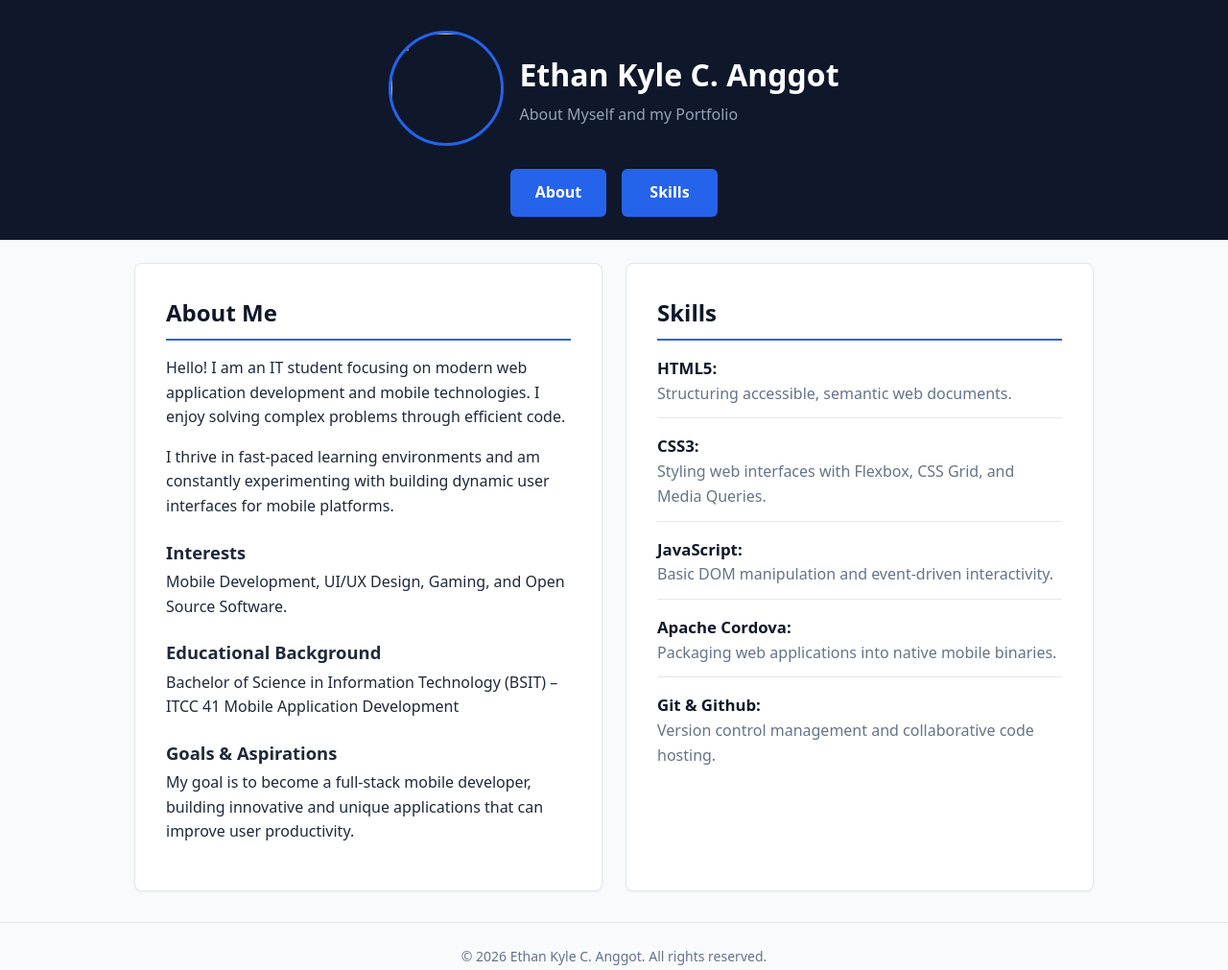
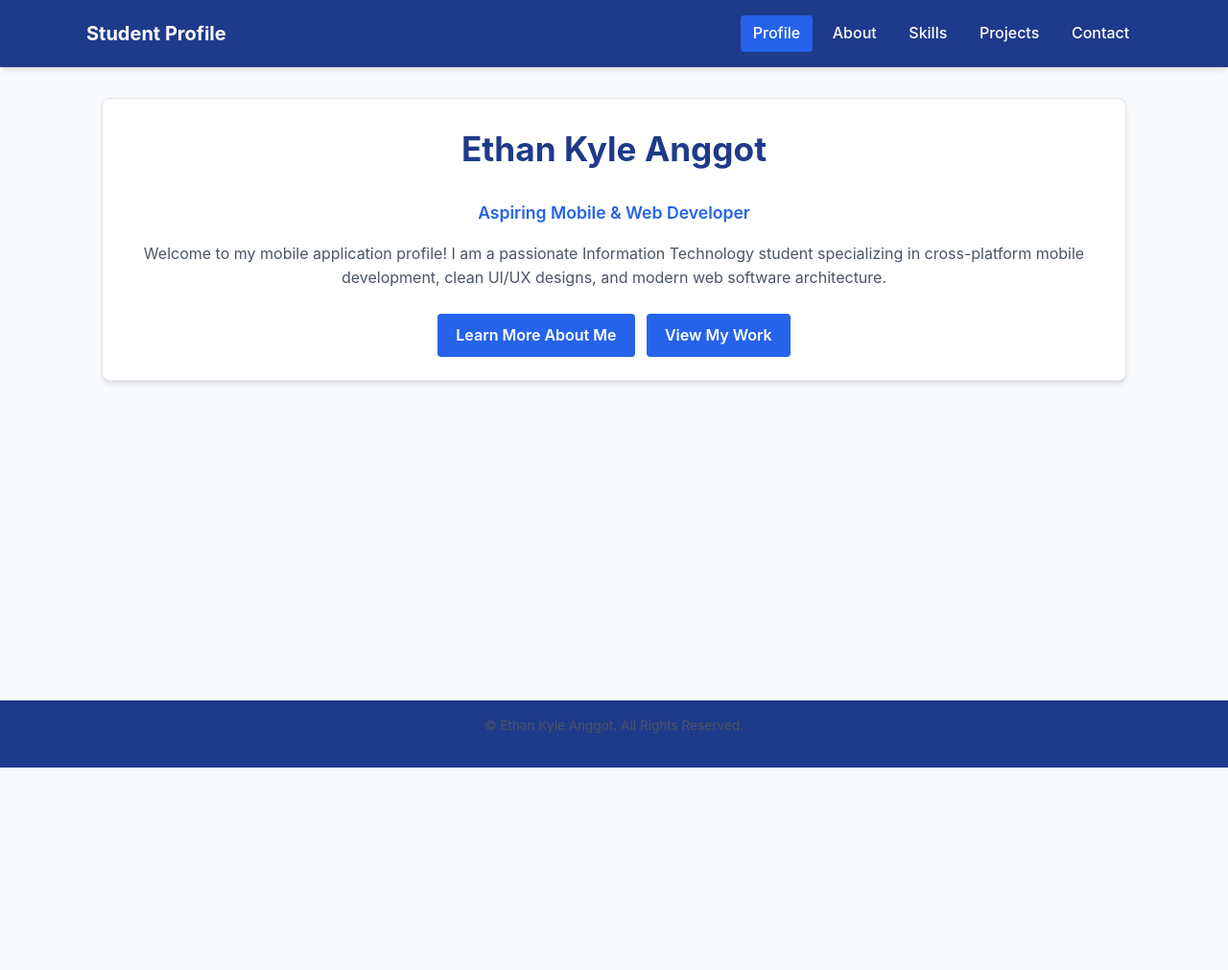
Before and after one commit to Ethan9333/Anggot_StudentProfile, a website: page www/index.html in a window 1280 px wide. Shown: the whole page at 96% size. After the commit the page ends 800 px from the top, so only its background shows below. Drawn offline with Linux system fonts and the light colour scheme.

Commit message:
activity 4 changes

```diff
--- a/www/css/style.css
+++ b/www/css/style.css
@@ -1,16 +1,15 @@
 
 :root {
-    --primary-color: #2563eb;
-    --primary-hover: #1d4ed8;
-    --bg-color: #f8fafc;
+  --primary: #1e3a8a;
+  --primary-light: #2563eb;
+  --text-dark: #1f2937;
+  --text-muted: #4b5563;
+  --bg-light: #f8fafc;
   --card-bg: #ffffff;
-    --text-main: #1e293b;
-    --text-muted: #64748b;
-    --header-bg: #0f172a;
-    --border-color: #e2e8f0;
-    --font-stack: system-ui, -apple-system, BlinkMacSystemFont, 'Segoe UI', Roboto, sans-serif;
+  --border: #e2e8f0;
+  --shadow: 0 4px 6px -1px rgba(0, 0, 0, 0.1), 0 2px 4px -1px rgba(0, 0, 0, 0.06);
+  --radius: 8px;
 }
-
 
 * {
   box-sizing: border-box;
@@ -18,181 +17,252 @@
   padding: 0;
 }
 
-html {
-    scroll-behavior: smooth;
-}
-
 body {
-    background-color: var(--bg-color);
-    color: var(--text-main);
-    font-family: var(--font-stack);
+  font-family: -apple-system, BlinkMacSystemFont, "Segoe UI", Roboto, Oxygen, Ubuntu, Cantarell, sans-serif;
   line-height: 1.6;
-    font-size: 1rem;
+  color: var(--text-dark);
+  background-color: var(--bg-light);
+  display: flex;
+  flex-direction: column;
+  min-height: 100vh;
 }
 
 
-.profile-header {
-    background-color: var(--header-bg);
+header {
+  background-color: var(--primary);
   color: #ffffff;
-    padding: 2rem 1rem 1.5rem;
+  padding: 1rem 1.5rem;
+  box-shadow: var(--shadow);
+}
+
+.nav-container {
+  max-width: 1100px;
+  margin: 0 auto;
+  display: flex;
+  flex-direction: column;
+  align-items: center;
+  gap: 0.75rem;
+}
+
+.brand-title {
+  font-size: 1.25rem;
+  font-weight: 700;
+}
+
+nav ul {
+  list-style: none;
+  display: flex;
+  flex-wrap: wrap;
+  justify-content: center;
+  gap: 0.5rem;
+}
+
+nav a {
+  color: #ffffff;
+  text-decoration: none;
+  padding: 0.4rem 0.8rem;
+  border-radius: 4px;
+  font-weight: 500;
+  transition: background-color 0.2s ease;
+  display: inline-block;
+}
+
+nav a:hover {
+  background-color: rgba(255, 255, 255, 0.15);
+}
+
+nav a.active {
+  background-color: var(--primary-light);
+}
+
+
+main {
+  flex: 1;
+  max-width: 1100px;
+  width: 100%;
+  margin: 0 auto;
+  padding: 2rem 1rem;
+}
+
+h1 {
+  color: var(--primary);
+  margin-bottom: 1.5rem;
+  font-size: 1.8rem;
   text-align: center;
 }
 
-.header-container {
-    display: flex;
-    flex-direction: column;
-    align-items: center;
-    gap: 1rem;
-    margin-bottom: 1.5rem;
+h2 {
+  color: var(--primary-light);
+  margin-bottom: 0.75rem;
+  font-size: 1.3rem;
 }
 
-.profile-pic {
-    width: 120px;
-    height: 120px;
-    border-radius: 50%;
-    border: 3px solid var(--primary-color);
-    object-fit: cover;
+p {
+  color: var(--text-muted);
+  margin-bottom: 1rem;
 }
 
-.profile-name {
-    font-size: 1.75rem;
-    font-weight: 700;
+.card {
+  background: var(--card-bg);
+  border-radius: var(--radius);
+  padding: 1.5rem;
+  margin-bottom: 1.5rem;
+  box-shadow: var(--shadow);
+  border: 1px solid var(--border);
+}
+
+/* Page 1: Homepage / Profile */
+.profile-hero {
+  text-align: center;
+}
+
+.profile-img {
+  width: 150px;
+  height: 150px;
+  border-radius: 50%;
+  object-fit: cover;
+  border: 4px solid var(--primary-light);
+  margin-bottom: 1rem;
+}
+
+.tagline {
+  font-size: 1.1rem;
+  color: var(--primary-light);
+  font-weight: 600;
+  margin-bottom: 1rem;
+}
+
+.quick-nav {
+  display: flex;
+  flex-wrap: wrap;
+  gap: 0.75rem;
+  justify-content: center;
+  margin-top: 1.5rem;
+}
+
+.btn-link {
+  background-color: var(--primary-light);
+  color: #ffffff;
+  text-decoration: none;
+  padding: 0.6rem 1.2rem;
+  border-radius: 4px;
+  font-weight: 600;
+}
+
+.btn-link:hover {
+  opacity: 0.9;
+}
+
+
+.grid-container {
+  display: grid;
+  grid-template-columns: 1fr;
+  gap: 1.25rem;
+}
+
+.skill-category {
+  font-weight: bold;
+  color: var(--primary);
+  text-transform: uppercase;
+  font-size: 0.85rem;
+  letter-spacing: 0.05em;
   margin-bottom: 0.25rem;
 }
 
-.subtitle {
-    color: #94a3b8;
-    font-size: 1rem;
+
+.project-img {
+  width: 100%;
+  max-height: 200px;
+  object-fit: cover;
+  border-radius: var(--radius);
+  margin-bottom: 1rem;
+}
+
+.tech-tags {
+  display: flex;
+  flex-wrap: wrap;
+  gap: 0.4rem;
+  margin-top: 0.75rem;
+}
+
+.tag {
+  background-color: #e0e7ff;
+  color: var(--primary);
+  font-size: 0.8rem;
+  padding: 0.25rem 0.6rem;
+  border-radius: 12px;
+  font-weight: 600;
 }
 
 
-.nav-menu {
+.contact-info p {
   display: flex;
-    justify-content: center;
-    gap: 1rem;
+  align-items: center;
+  gap: 0.5rem;
 }
 
-.nav-link {
-    color: #ffffff;
-    background-color: var(--primary-color);
-    text-decoration: none;
-    padding: 0.75rem 1.5rem; /* Min 44px height touch area */
-    border-radius: 6px;
-    font-weight: 600;
-    min-width: 100px;
-    text-align: center;
-    transition: background-color 0.2s ease;
-}
-
-.nav-link:hover,
-.nav-link:focus {
-    background-color: var(--primary-hover);
-    outline: 2px solid #ffffff;
-}
-
-
-.container {
-    width: 90%;
-    max-width: 1000px;
-    margin: 1.5rem auto;
-    display: flex;
-    flex-direction: column;
-    gap: 1.5rem;
-}
-
-
-.card {
-    background-color: var(--card-bg);
-    padding: 1.5rem;
-    border-radius: 8px;
-    border: 1px solid var(--border-color);
-    box-shadow: 0 1px 3px rgba(0, 0, 0, 0.05);
-}
-
-.card h2 {
-    font-size: 1.5rem;
-    color: var(--header-bg);
-    border-bottom: 2px solid var(--primary-color);
-    padding-bottom: 0.5rem;
-    margin-bottom: 1rem;
-}
-
-.card h3 {
-    font-size: 1.15rem;
-    color: var(--text-main);
-    margin-top: 1.25rem;
-    margin-bottom: 0.25rem;
-}
-
-.card p {
-    margin-bottom: 1rem;
-    color: var(--text-main);
-}
-
-.skills-list {
-    list-style: none;
+.contact-form {
   display: flex;
   flex-direction: column;
   gap: 1rem;
 }
 
-.skills-list li {
-    padding-bottom: 0.75rem;
-    border-bottom: 1px solid var(--border-color);
+.form-group {
+  display: flex;
+  flex-direction: column;
+  gap: 0.3rem;
 }
 
-.skills-list li:last-child {
-    border-bottom: none;
+.form-group label {
+  font-weight: 600;
+  color: var(--text-dark);
 }
 
-.skill-name {
-    color: var(--header-bg);
-    display: block;
-    font-size: 1.05rem;
+.form-group input,
+.form-group textarea {
+  padding: 0.6rem;
+  border: 1px solid var(--border);
+  border-radius: 4px;
+  font-size: 1rem;
 }
 
-.skill-desc {
-    color: var(--text-muted);
+.btn-submit {
+  background-color: var(--primary);
+  color: white;
+  border: none;
+  padding: 0.75rem;
+  border-radius: 4px;
+  font-weight: 600;
+  cursor: pointer;
 }
 
 
 footer {
+  background-color: var(--primary);
+  color: #ffffff;
   text-align: center;
-    padding: 1.5rem;
-    color: var(--text-muted);
-    font-size: 0.875rem;
-    border-top: 1px solid var(--border-color);
-    margin-top: 2rem;
+  padding: 1rem;
+  font-size: 0.85rem;
+  margin-top: auto;
 }
 
-
-
-
 @media (min-width: 600px) {
-    .header-container {
+  .nav-container {
     flex-direction: row;
-        justify-content: center;
-        text-align: left;
+    justify-content: space-between;
   }
 
-    .card {
-        padding: 2rem;
-    }
-
-    .profile-name {
-        font-size: 2rem;
+  .grid-container {
+    grid-template-columns: repeat(2, 1fr);
   }
 }
 
-
 @media (min-width: 900px) {
-    .container {
-        display: grid;
-        grid-template-columns: 1fr 1fr;
-        align-items: start;
+  .grid-container {
+    grid-template-columns: repeat(3, 1fr);
   }
 
-    .card {
-        height: 100%;
+  h1 {
+    font-size: 2.2rem;
   }
 }
--- a/www/index.html
+++ b/www/index.html
@@ -1,81 +1,44 @@
 <!DOCTYPE html>
 <html lang="en">
 <head>
-    <meta charset="utf-8">
-    <meta name="viewport" content="width=device-width, initial-scale=1.0, viewport-fit=cover">
-    <title>Student Profile</title>
+    <meta charset="UTF-8">
+    <meta name="viewport" content="width=device-width, initial-scale=1.0">
+    <title>Student Profile - Home</title>
     <link rel="stylesheet" href="css/style.css">
 </head>
 <body>
 
-
-    <header class="profile-header">
-        <div class="header-container">
-            <img src="img/profile.jpg" alt="" class="profile-pic">
-            <div class="header-text">
-                <h1 class="profile-name">Ethan Kyle C. Anggot</h1>
-                <p class="subtitle">About Myself and my Portfolio</p>
-            </div>
+    <header>
+        <div class="nav-container">
+            <div class="brand-title">Student Profile</div>
+            <nav>
+                <ul>
+                    <li><a href="index.html" class="active">Profile</a></li>
+                    <li><a href="about.html">About</a></li>
+                    <li><a href="skills.html">Skills</a></li>
+                    <li><a href="projects.html">Projects</a></li>
+                    <li><a href="contact.html">Contact</a></li>
+                </ul>
+            </nav>
         </div>
-
-
-        <nav class="nav-menu" aria-label="Main Navigation">
-            <a href="#about" class="nav-link">About</a>
-            <a href="#skills" class="nav-link">Skills</a>
-        </nav>
     </header>
 
+    <main>
+        <section class="card profile-hero">
 
-    <main class="container">
+            <h1>Ethan Kyle Anggot</h1>
+            <p class="tagline">Aspiring Mobile & Web Developer</p>
+            <p>Welcome to my mobile application profile! I am a passionate Information Technology student specializing in cross-platform mobile development, clean UI/UX designs, and modern web software architecture.</p>
 
-
-        <section id="about" class="card">
-            <h2>About Me</h2>
-            <p>Hello! I am an IT student focusing on modern web application development and mobile technologies. I enjoy solving complex problems through efficient code.</p>
-            <p>I thrive in fast-paced learning environments and am constantly experimenting with building dynamic user interfaces for mobile platforms.</p>
-
-            <h3>Interests</h3>
-            <p>Mobile Development, UI/UX Design, Gaming, and Open Source Software.</p>
-
-            <h3>Educational Background</h3>
-            <p>Bachelor of Science in Information Technology (BSIT) – ITCC 41 Mobile Application Development</p>
-
-            <h3>Goals & Aspirations</h3>
-            <p>My goal is to become a full-stack mobile developer, building innovative and unique applications that can improve user productivity.</p>
+            <div class="quick-nav">
+                <a href="about.html" class="btn-link">Learn More About Me</a>
+                <a href="projects.html" class="btn-link">View My Work</a>
+            </div>
         </section>
-
-
-        <section id="skills" class="card">
-            <h2>Skills</h2>
-            <ul class="skills-list">
-                <li>
-                    <strong class="skill-name">HTML5:</strong>
-                    <span class="skill-desc">Structuring accessible, semantic web documents.</span>
-                </li>
-                <li>
-                    <strong class="skill-name">CSS3:</strong>
-                    <span class="skill-desc">Styling web interfaces with Flexbox, CSS Grid, and Media Queries.</span>
-                </li>
-                <li>
-                    <strong class="skill-name">JavaScript:</strong>
-                    <span class="skill-desc">Basic DOM manipulation and event-driven interactivity.</span>
-                </li>
-                <li>
-                    <strong class="skill-name">Apache Cordova:</strong>
-                    <span class="skill-desc">Packaging web applications into native mobile binaries.</span>
-                </li>
-                <li>
-                    <strong class="skill-name">Git & Github:</strong>
-                    <span class="skill-desc">Version control management and collaborative code hosting.</span>
-                </li>
-            </ul>
-        </section>
-
     </main>
 
-
     <footer>
-        <p>&copy; 2026 Ethan Kyle C. Anggot. All rights reserved.</p>
+        <p>&copy; Ethan Kyle Anggot. All Rights Reserved.</p>
     </footer>
 
 </body>
```
Also changed, not shown: www/about.html (added, +54 -0 lines), www/contact.html (added, +62 -0 lines), www/projects.html (added, +73 -0 lines), www/skills.html (added, +67 -0 lines), README.md. Lines whose indentation alone changed are shown as unchanged.
